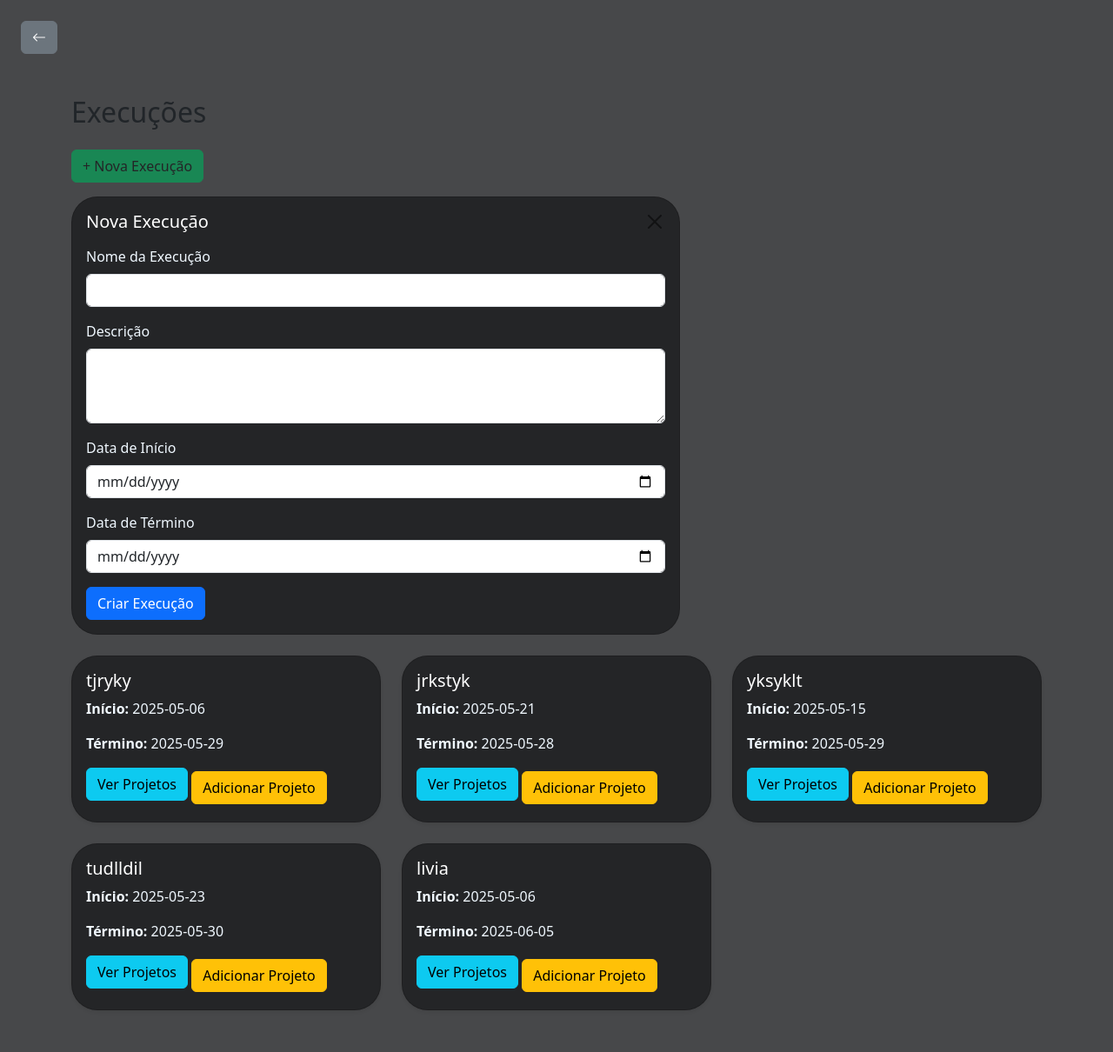
After one commit to liv-gs/sistema_projetos, a Flask app: page /execucao in a window 1280 px wide. The commit adds this page. Shown: the whole page at 87% size. Run offline with Flask 3, Linux system fonts and the light colour scheme; data comes from the database, SQL or seed files in the repository; both versions use the stored data as it was after the commit.

Commit message:
adicionar execuções

```diff
--- a/app.py
+++ b/app.py
@@ -1,6 +1,5 @@
 from flask import Flask
-from routes import cadastro_route, login_route, inicial_route, projeto_route, tarefa_route
-from criar_tabelas import criar_tabela_usuarios, criar_tabela_projeto, criar_tabela_tarefas
+from routes import cadastro_route, login_route, inicial_route, projeto_route, tarefa_route, execucao_route
 
 
 
@@ -11,10 +10,6 @@ UPLOAD_FOLDER = 'static/uploads'
 app.config['UPLOAD_FOLDER'] = UPLOAD_FOLDER
 
 
-#criar tabelas
-criar_tabela_tarefas()
-criar_tabela_usuarios()
-criar_tabela_projeto()
 
 # Registra as rotas
 app.register_blueprint(cadastro_route)
@@ -22,6 +17,7 @@ app.register_blueprint(login_route)
 app.register_blueprint(inicial_route)
 app.register_blueprint(projeto_route)
 app.register_blueprint(tarefa_route)
+app.register_blueprint(execucao_route)
 
 
 if __name__ == '__main__':
--- a/routes/__init__.py
+++ b/routes/__init__.py
@@ -3,3 +3,4 @@ from .login_route import login_route
 from .inicial_route import inicial_route
 from .projeto_route import projeto_route
 from .tarefa_route import tarefa_route
+from .execucao_route import execucao_route
--- /dev/null
+++ b/routes/execucao_route.py
@@ -0,0 +1,55 @@
+from flask import Blueprint, render_template, request, redirect, url_for
+from db import salvar_execucao, buscar_execucoes, buscar_projetos_por_execucao, buscar_projeto, adicionar_projeto_a_execucao
+from flask import flash
+import sqlite3
+
+
+execucao_route = Blueprint('execucao_route', __name__)
+
+@execucao_route.route('/execucao', methods=['GET', 'POST'])
+def listar_execucoes():
+    if request.method == 'POST':
+        nome = request.form['nome']
+        descricao = request.form['descricao']
+        data_inicio = request.form['data_inicio']
+        data_fim = request.form['data_fim']
+
+        salvar_execucao(nome, descricao, data_inicio, data_fim)
+        return redirect(url_for('execucao_route.listar_execucoes'))
+
+    execucoes = buscar_execucoes()
+    projetos = buscar_projeto()
+    return render_template('execucao.html', execucoes=execucoes, projetos=projetos)
+
+
+
+@execucao_route.route('/execucoes/criar', methods=['POST'])
+def criar_execucao():
+    nome = request.form['nome']
+    descricao = request.form['descricao']
+    data_inicio = request.form['data_inicio']
+    data_fim = request.form['data_fim']
+
+    salvar_execucao(nome, descricao, data_inicio, data_fim)
+    return redirect(url_for('execucao_route.listar_execucoes'))
+
+
+@execucao_route.route('/execucao/adicionar_projeto', methods=['POST'])
+def adicionar_projeto():
+    execucao_id = request.form['execucao_id']
+    projeto_id = request.form['projeto_id']
+
+    try:
+        adicionar_projeto_a_execucao(execucao_id, projeto_id)
+        flash("Projeto adicionado com sucesso!")
+    except sqlite3.IntegrityError:
+        flash("Projeto já adicionado a esta execução.")
+
+    return redirect(url_for('execucao_route.listar_execucoes'))
+
+
+
+@execucao_route.route('/execucao/<int:execucao_id>/projetos')
+def ver_projetos(execucao_id):
+    projetos = buscar_projetos_por_execucao(execucao_id)
+    return render_template('ver_projetos.html', projetos=projetos, execucao_id=execucao_id)
--- a/routes/projeto_route.py
+++ b/routes/projeto_route.py
@@ -17,8 +17,8 @@ def listar_projetos():
         salvar_projeto(nome, descricao, data_inicio, data_fim, responsavel, equipe)
         return redirect(url_for('projeto_route.listar_projetos'))
 
-    projetos = buscar_projeto()  # Busca os projetos do banco
-    return render_template('projeto.html', projetos=projetos)
+    projeto = buscar_projeto()
+    return render_template('projeto.html', projetos=projeto)
 
 
 
--- a/routes/tarefa_route.py
+++ b/routes/tarefa_route.py
@@ -20,6 +20,7 @@ def tarefas_do_projeto(projeto_id):
     projeto = buscar_projeto_por_id(projeto_id)
     tarefas = buscar_tarefas_por_projeto(projeto_id)
     return render_template('tarefas.html', projeto=projeto, tarefas=tarefas)
+
 
 @tarefa_route.route('/projeto/<int:projeto_id>/tarefas/criar', methods=['POST'])
 def salvar_tarefa_route(projeto_id):
--- /dev/null
+++ b/static/css/style.css
@@ -0,0 +1,64 @@
+
+@import url('https://fonts.googleapis.com/css2?family=Inter:ital,opsz,wght@0,14..32,100..900;1,14..32,100..900&display=swap');
+
+/*tela inicial*/
+
+body {
+    background-color: #47484a;
+}
+.navbar {
+    box-shadow: 0 2px 6px rgba(0, 0, 0, 0.2);
+}
+h1{
+    color: aliceblue;
+}
+.nav-link {
+    transition: all 0.3s ease;
+}
+.nav-link:hover {
+    background-color: #495057;
+    border-radius: 8px;
+    padding-left: 12px;
+}
+.offcanvas {
+    width: 250px !important;
+  }
+   .offcanvas {
+       border-start-end-radius: 30px 30px;
+
+   }
+   .nav-link {
+       transition: all 0.3s ease;
+   }
+
+   .nav-link:hover {
+       background-color: #495057;
+       border-radius: 8px;
+       padding-left: 12px;
+   }
+
+/*tela projetos*/
+   .card-text{
+    color: aliceblue;
+   }
+   .card-title{
+    color: rgb(255, 255, 255);
+   }
+   .card{
+    background-color: #242527;
+    border-radius: 30px;
+   }
+
+
+/*tudo*/
+   .mb-3{
+    color: #242527;
+   }
+
+   .form-label{
+    color: aliceblue;
+   }
+
+
+
+   /*TAREFAS*/
--- a/templates/cadastro.html
+++ b/templates/cadastro.html
@@ -8,7 +8,7 @@
     <script src="https://cdn.jsdelivr.net/npm/bootstrap@5.3.2/dist/js/bootstrap.bundle.min.js"></script>
 </head>
 <body>
-    <section class="vh-100" style="background-color: #9A616D;">
+    <section class="vh-100" style="background-color: #2f2d2d;">
         <div class="container h-100">
           <div class="d-flex justify-content-center align-items-center h-100">
             <div class="col-8 col-md-6 col-lg-5 col-xl-4">
--- /dev/null
+++ b/templates/execucao.html
@@ -0,0 +1,133 @@
+<!DOCTYPE html>
+<html lang="pt-br">
+<head>
+    <meta charset="UTF-8">
+    <title>Execuções</title>
+    <link href="https://cdn.jsdelivr.net/npm/bootstrap@5.3.2/dist/css/bootstrap.min.css" rel="stylesheet">
+    <script src="https://cdn.jsdelivr.net/npm/bootstrap@5.3.2/dist/js/bootstrap.bundle.min.js"></script>
+    <link href="https://cdn.jsdelivr.net/npm/bootstrap-icons@1.10.5/font/bootstrap-icons.css" rel="stylesheet">
+     <link rel="stylesheet" href="{{ url_for('static', filename='css/style.css') }}">
+</head>
+<body>
+<div class="m-4">
+
+
+    {% with messages = get_flashed_messages() %}
+  {% if messages %}
+    <div class="alert alert-warning alert-dismissible fade show mt-3" role="alert">
+      {{ messages[0] }}
+      <button type="button" class="btn-close" data-bs-dismiss="alert" aria-label="Close"></button>
+    </div>
+  {% endif %}
+{% endwith %}
+
+    <a href="{{ url_for('inicial_route.inicial') }}" class="btn btn-secondary">
+        <i class="bi bi-arrow-left"></i>
+    </a>
+
+    <div class="container mt-5">
+        <h2 class="mb-4">Execuções</h2>
+
+        <button class="btn btn-success mb-3" onclick="toggleCardForm()">
+            + Nova Execução
+        </button>
+
+        <div id="formCard" class="card mb-4" style="max-width: 700px;">
+            <div class="card-body">
+                <div class="d-flex justify-content-between align-items-center mb-3">
+                    <h5 class="card-title mb-0">Nova Execução</h5>
+                    <a href="{{ url_for('inicial_route.inicial') }}" class="btn-close" aria-label="Fechar"></a>
+                </div>
+
+                <form action="{{ url_for('execucao_route.criar_execucao') }}" method="POST">
+                    <div class="mb-3">
+                        <label for="nome" class="form-label">Nome da Execução</label>
+                        <input type="text" class="form-control" name="nome" id="nome" required>
+                    </div>
+                    <div class="mb-3">
+                        <label for="descricao" class="form-label">Descrição</label>
+                        <textarea class="form-control" name="descricao" id="descricao" rows="3" required></textarea>
+                    </div>
+
+                    <div class="mb-3">
+                        <label for="data_inicio" class="form-label">Data de Início</label>
+                        <input type="date" class="form-control" name="data_inicio" id="data_inicio" required>
+                    </div>
+
+                    <div class="mb-3">
+                        <label for="data_fim" class="form-label">Data de Término</label>
+                        <input type="date" class="form-control" name="data_fim" id="data_fim" required>
+                    </div>
+
+                    <button type="submit" class="btn btn-primary">
+                        Criar Execução
+                    </button>
+                </form>
+            </div>
+        </div>
+
+
+<div class="row">
+    {% for execucao in execucoes %}
+        <div class="col-md-4 mb-4">
+            <div class="card h-100 shadow-sm">
+                <div class="card-body">
+                    <h5 class="card-title">{{ execucao['nome'] }}</h5>
+                    <p class="card-text"><strong>Início:</strong> {{ execucao['data_inicio'] }}</p>
+                    <p class="card-text"><strong>Término:</strong> {{ execucao['data_fim'] }}</p>
+
+                    <a href="{{ url_for('execucao_route.ver_projetos', execucao_id=execucao['id']) }}" class="btn btn-info mb-2">Ver Projetos</a>
+
+
+                    <button class="btn btn-warning" data-bs-toggle="modal" data-bs-target="#modalAdicionarProjeto" onclick="setExecucaoId({{ execucao['id'] }})">
+                        Adicionar Projeto
+                    </button>
+                </div>
+            </div>
+        </div>
+    {% endfor %}
+</div>
+
+<div class="modal fade" id="modalAdicionarProjeto" tabindex="-1" aria-labelledby="modalAdicionarProjetoLabel" aria-hidden="true">
+  <div class="modal-dialog">
+    <form action="{{ url_for('execucao_route.adicionar_projeto') }}" method="POST" class="modal-content">
+      <div class="modal-header">
+        <h5 class="modal-title" id="modalAdicionarProjetoLabel">Adicionar Projeto à Execução</h5>
+        <button type="button" class="btn-close" data-bs-dismiss="modal" aria-label="Fechar"></button>
+      </div>
+      <div class="modal-body">
+        <input type="hidden" name="execucao_id" id="execucao_id_modal">
+        <div class="mb-3">
+          <label for="projeto_id" class="form-label">Selecione um Projeto</label>
+          <select class="form-control" name="projeto_id" required>
+            {% for projeto in projetos %}
+              <option value="{{ projeto['id'] }}">{{ projeto['nome'] }}</option>
+            {% endfor %}
+          </select>
+        </div>
+      </div>
+      <div class="modal-footer">
+        <button type="submit" class="btn btn-primary">Adicionar</button>
+        <button type="button" class="btn btn-secondary" data-bs-dismiss="modal">Cancelar</button>
+      </div>
+    </form>
+  </div>
+</div>
+
+<script>
+function toggleCardForm() {
+    const card = document.getElementById('formCard');
+    card.classList.toggle('d-none');
+}
+
+function setExecucaoId(id) {
+    document.getElementById('execucao_id_modal').value = id;
+}
+</script>
+
+
+
+
+
+</body>
+</html>
```
Also changed, not shown: criar_tabelas.py (deleted, +0 -63 lines), db.py (+64 -8 lines), index.html (deleted, +0 -45 lines), templates/inicial.html (+10 -5 lines), templates/login.html (+5 -2 lines), templates/projeto.html (+9 -4 lines), templates/tarefas.html (+15 -12 lines), templates/ver_projetos.html (added, +39 -0 lines), banco.db, css/style.css (deleted), templates/usuarios.html (added), teste.html (added).
